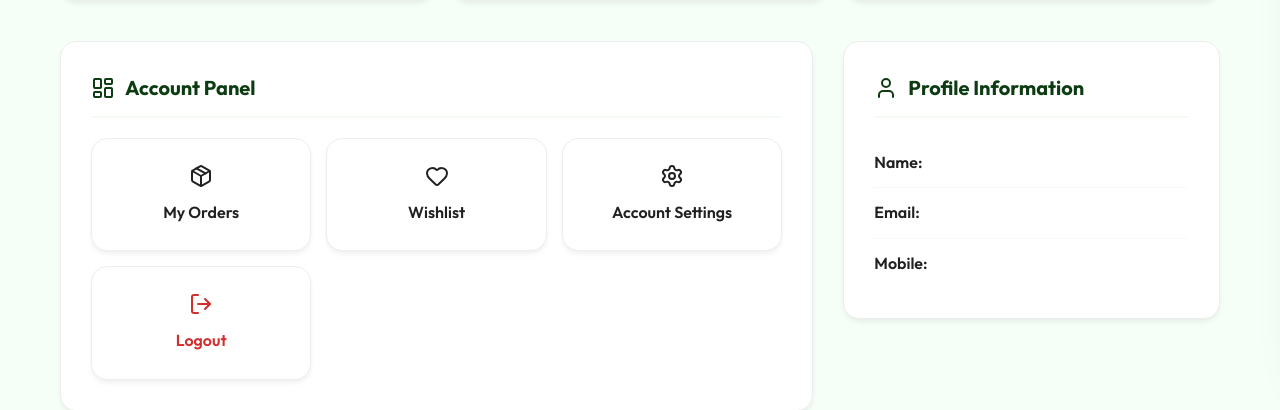
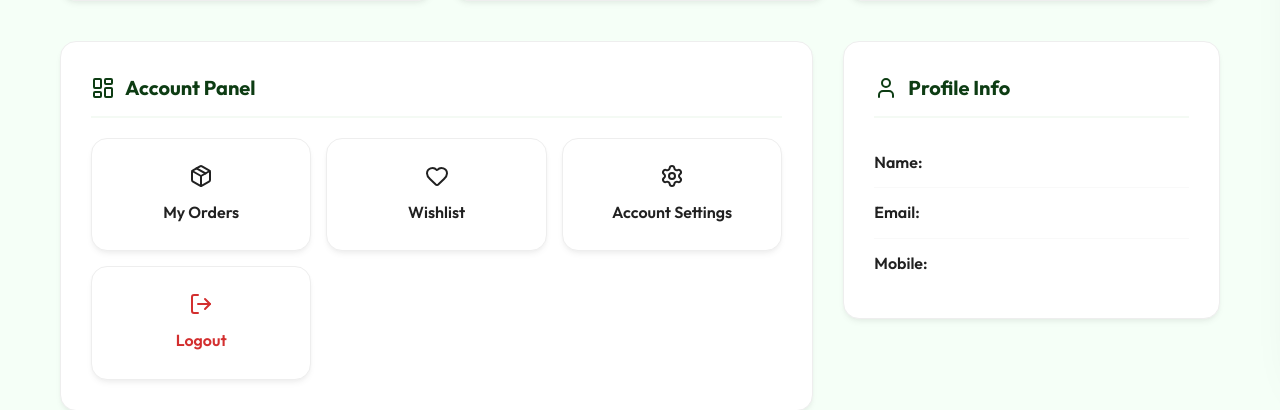
Before and after one commit to vireshmustapure/hani-nursery-cicd, a PHP site: page /nursery/pages/account/dashboard/ in a window 1280 px wide. Shown: the part 432-842 px from the top of the page. Run offline with PHP 8.4, Linux system fonts and the light colour scheme; the visitor is signed in with stand-in values (Sample User, id 1); data that the repository does not hold is empty; some web fonts are replaced.

Commit message:
Testing CICD

```diff
--- a/pages/account/dashboard/index.php
+++ b/pages/account/dashboard/index.php
@@ -279,7 +279,7 @@ include '../../../includes/header.php';
         <!-- Right: Profile Info -->
         <div>
             <div class="dashboard-card">
-                <h3><i data-lucide="user"></i> Profile Information</h3>
+                <h3><i data-lucide="user"></i> Profile Info</h3>
                 <div class="profile-detail-row">
                     <span class="profile-detail-label">Name:</span>
                     <span class="profile-detail-value"><?php echo htmlspecialchars($user['name'] ?? ''); ?></span>
```
